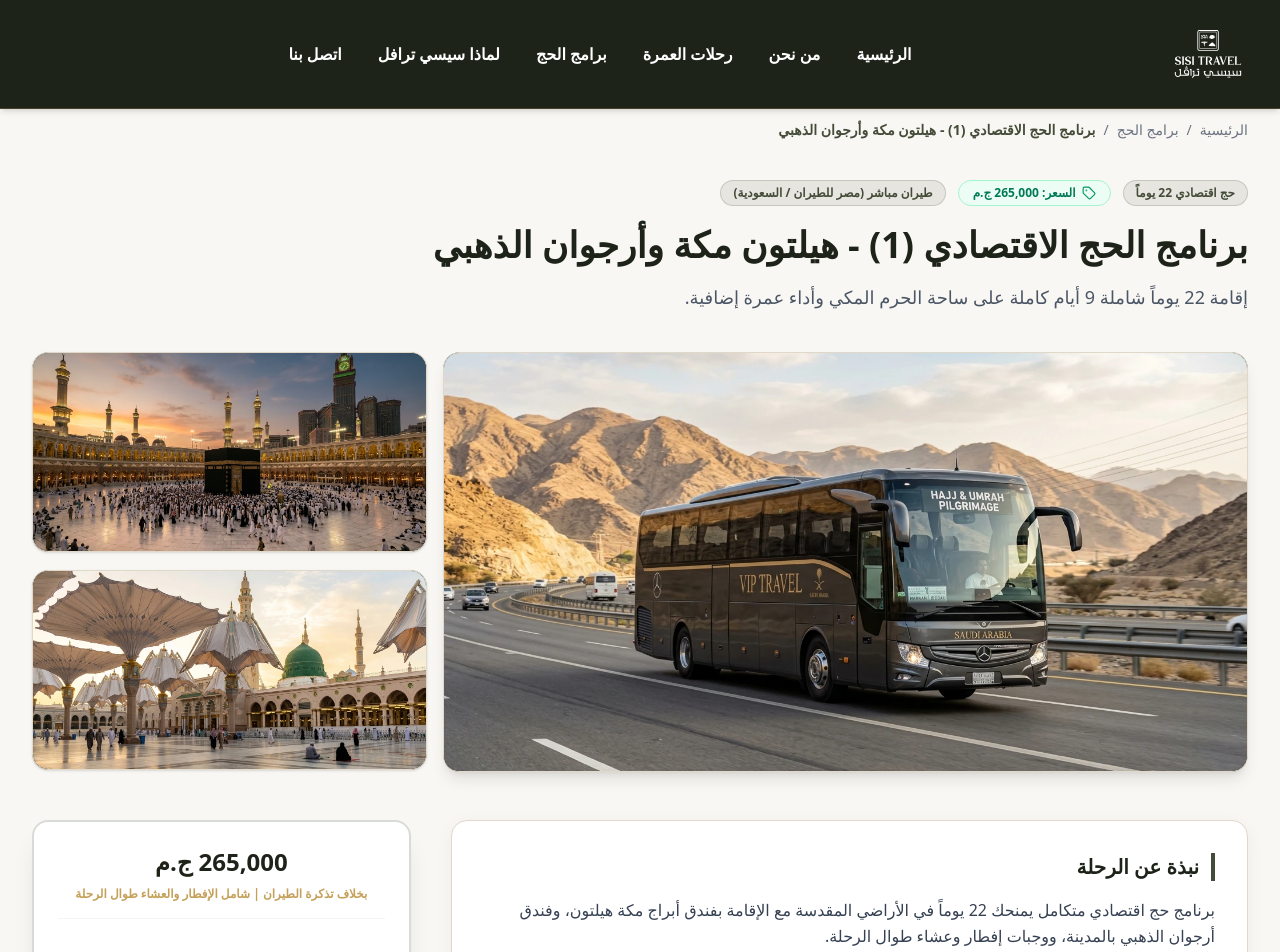
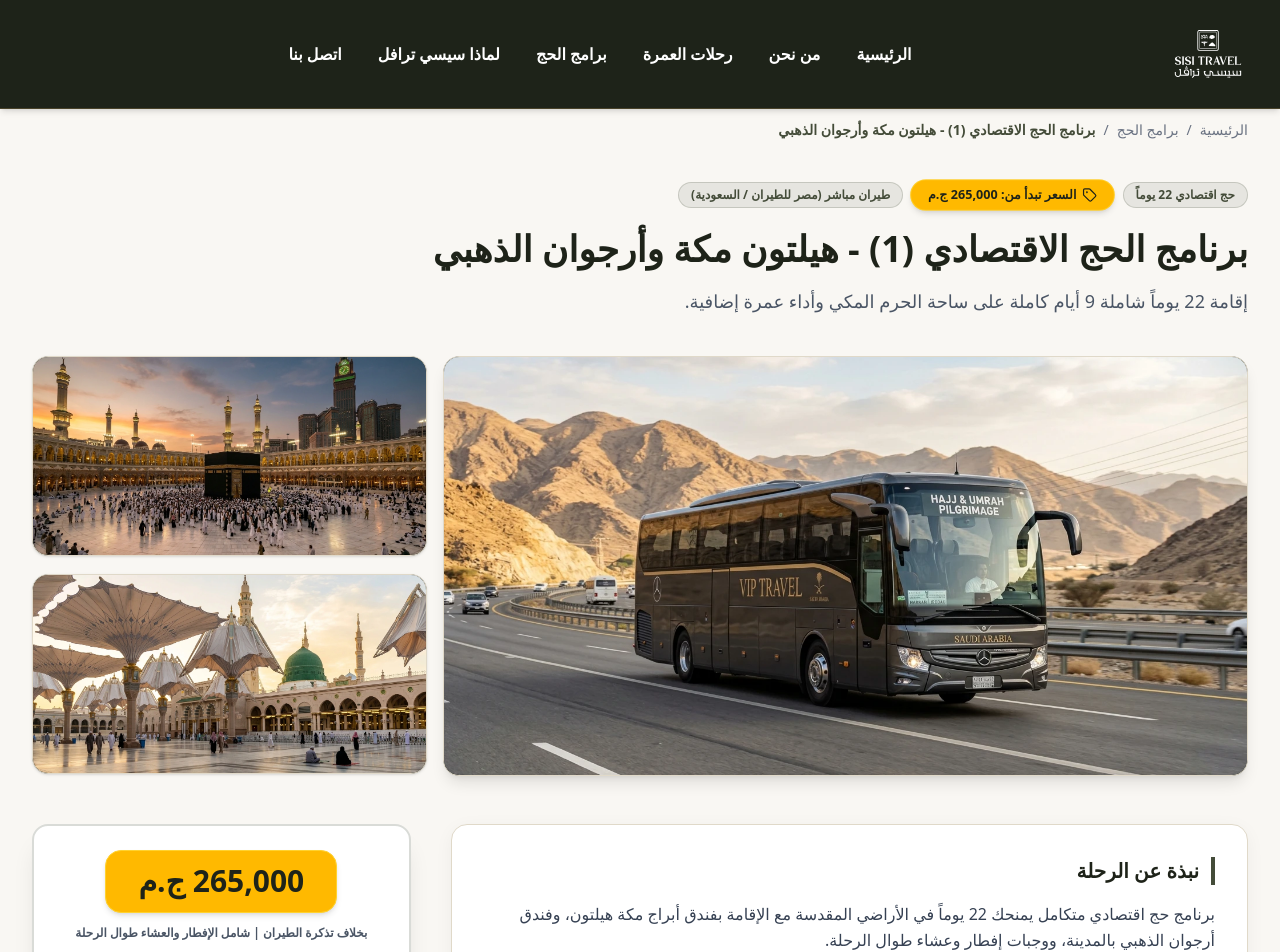
Before and after one commit to youssef-shaaban-dev/sisi-travel, a Next.js app: page /programs/hajj-economic-1 in a window 1280 px wide. Shown: the top 952 px of the page. Built offline with nearby package versions, Linux system fonts and the light colour scheme.

Commit message:
feat: implement reusable ProgramCard component and dynamic program details page

```diff
--- a/src/app/programs/[slug]/page.tsx
+++ b/src/app/programs/[slug]/page.tsx
@@ -91,9 +91,9 @@
               >
                 {program.badgeText}
               </Badge>
-              <span className="text-xs font-black text-emerald-700 bg-emerald-50 px-3.5 py-1 rounded-full border border-emerald-200 flex items-center gap-1.5">
-                <Tag className="w-3.5 h-3.5 text-emerald-600" />
-                <span>السعر: {program.price}</span>
+              <span className="text-xs font-black text-brand-burgundy-dark bg-amber-400 px-4 py-1.5 rounded-full border border-amber-300/80 shadow-md flex items-center gap-1.5 scale-105">
+                <Tag className="w-3.5 h-3.5 text-brand-burgundy-dark" />
+                <span>السعر تبدأ من: {program.price}</span>
               </span>
               <span className="text-xs font-semibold text-brand-olive bg-brand-olive/10 px-3 py-1 rounded-full border border-brand-olive/20">
                 طيران مباشر ({program.airline})
@@ -267,10 +267,10 @@
             <div className="lg:col-span-4">
               <div className="sticky top-28 bg-white p-6 rounded-2xl border-2 border-brand-burgundy/20 shadow-xl space-y-6">
                 <div className="space-y-2 text-center pb-4 border-b border-gray-100">
-                  <div className="text-2xl font-black text-brand-burgundy-dark">
-                    {program.price}
+                  <div className="inline-block px-8 py-3 rounded-2xl bg-amber-400 shadow-md border border-amber-300">
+                    <span className="text-3xl font-black text-brand-burgundy-dark">{program.price}</span>
                   </div>
-                  <p className="text-xs font-bold text-brand-gold">
+                  <p className="text-xs font-bold text-gray-600 pt-1">
                     {program.priceNote}
                   </p>
                 </div>
--- a/src/components/sections/ProgramCard.tsx
+++ b/src/components/sections/ProgramCard.tsx
@@ -91,7 +91,7 @@
             {/* Price Badge Highlight */}
             <div className="flex items-center gap-2.5 font-extrabold text-brand-burgundy pt-1">
               <Tag className="w-4 h-4 text-brand-gold flex-shrink-0" />
-              <span className="text-base text-brand-burgundy-dark">{program.price}</span>
+              <span className="inline-flex items-center gap-1.5 px-3.5 py-1.5 rounded-xl bg-amber-400 text-brand-burgundy-dark font-black text-base shadow-md border border-amber-300/80 scale-105 transition-transform"><Tag className="w-4 h-4 text-brand-burgundy-dark" /><span>{program.price}</span></span>
             </div>
           </div>
         </div>
```
